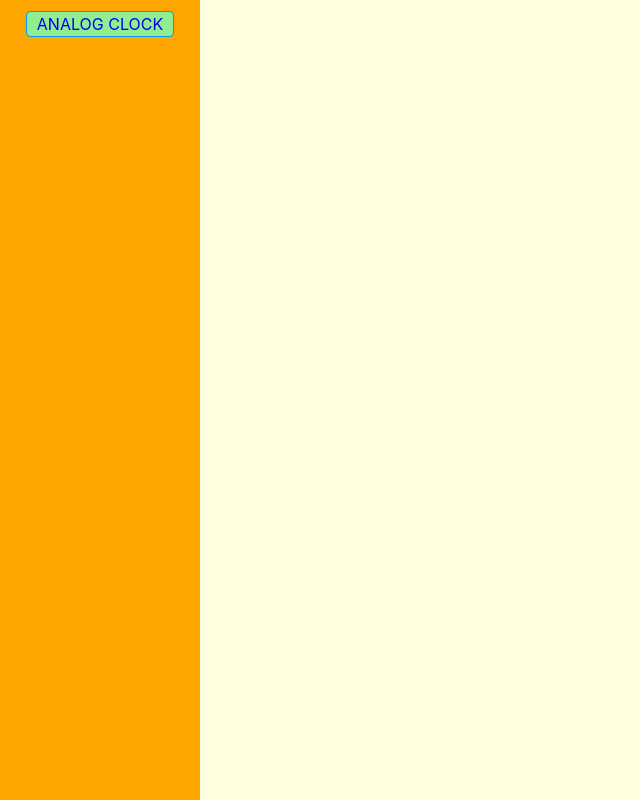
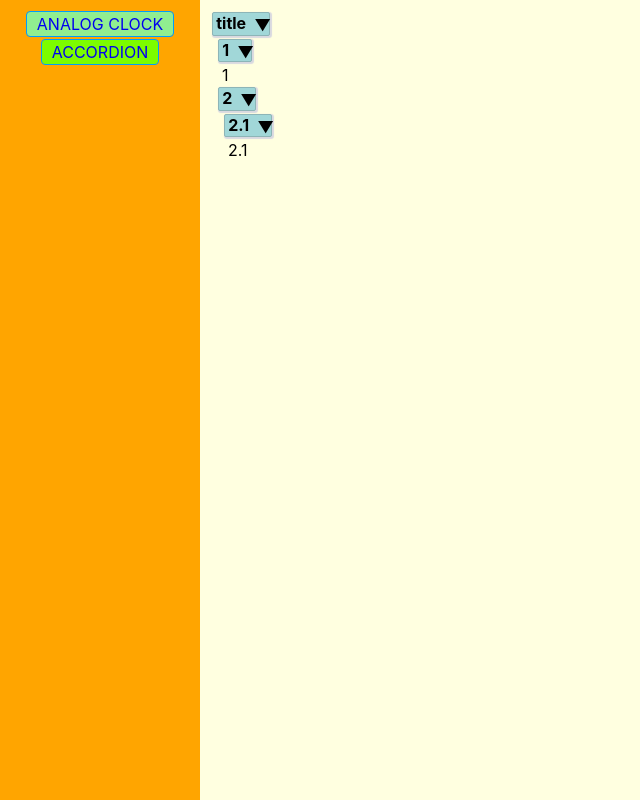
Before and after one commit to SPK80/react-examples, a React (Create React App) app: page /accordion-sample in a window 1280 px wide. Before the commit this address had no page. Shown: the whole page, without its empty margins (0-640 px from the left). Built offline with nearby package versions, Linux system fonts and the light colour scheme.

Commit message:
feat: add Accordion and AccordionSample

```diff
--- a/src/App.tsx
+++ b/src/App.tsx
@@ -3,6 +3,7 @@ import {AnalogClock} from "./components/analogClock/AnalogClock";
 import {Route, Routes} from "react-router-dom";
 import {Navbar} from "./components/navbar/Navbar";
 import s from './App.module.css';
+import {AccordionSample} from "./components/accordion/AccordionSample";
 
 function App() {
     return (
@@ -14,6 +15,7 @@ function App() {
             <div className={s.wrapperContent}>
                 <Routes>
                     <Route path={'analog-clock'} element={<AnalogClock/>}/>
+                    <Route path={'accordion-sample'} element={<AccordionSample/>}/>
                 </Routes>
             </div>
 
--- /dev/null
+++ b/src/components/accordion/Accordion.tsx
@@ -0,0 +1,45 @@
+import React, {ReactNode, useState} from 'react';
+import s from './accordion.module.css'
+
+type AccordionPropsType = {
+    title: ReactNode
+    children?: React.ReactNode
+}
+
+const Accordion: React.FC<AccordionPropsType> =
+    ({
+         title, children
+     }) => {
+        const [collapsed, setCollapsed] = useState(false)
+        const [hiddenChildren, setHiddenChildren] = useState(false)
+
+        function onClickHandler() {
+
+            if (!hiddenChildren) {
+                setCollapsed(true)
+                setTimeout(() => setHiddenChildren(true), 300)
+            } else {
+                setHiddenChildren(false)
+                setTimeout(() => setCollapsed(false), 1)
+            }
+        }
+
+        const headClassName = s.head + (!collapsed ? (' ' + s.active) : '')
+        let childrenClassName = s.children;
+        if (hiddenChildren) childrenClassName += ' ' + s.hidden;
+        if (collapsed) childrenClassName += ' ' + s.collapsed;
+
+        return (
+            <div className={s.accordion}>
+                <div
+                    className={headClassName}
+                    onClick={onClickHandler}
+                >
+                    {title}
+                </div>
+                <div className={childrenClassName}>{children}</div>
+            </div>
+        )
+    }
+
+export default Accordion;
--- /dev/null
+++ b/src/components/accordion/AccordionSample.tsx
@@ -0,0 +1,17 @@
+import React from 'react';
+import Accordion from "./Accordion";
+
+export const AccordionSample = () => (
+    <Accordion title={"title"}>
+        <Accordion title={"1"}>
+            <div>
+                1
+            </div>
+        </Accordion>
+        <Accordion title={2}>
+            <Accordion title={"2.1"}>
+                2.1
+            </Accordion>
+        </Accordion>
+    </Accordion>
+);
--- /dev/null
+++ b/src/components/accordion/accordion.module.css
@@ -0,0 +1,48 @@
+.accordion {
+    margin: 2px;
+}
+
+.head {
+    font-weight: bold;
+    text-align: center;
+    background: #a1d7d8;
+    display: inline-block;
+    padding: 0 1.4em 0.1em 0.2em;
+    border-radius: 2px;
+    border: solid 1px #8db5b7;
+    box-shadow: 1px 1px 1px 1px #d9d9e0;
+    user-select: none;
+}
+
+.head:hover {
+    cursor: pointer;
+}
+
+.head:after {
+    content: "▲";
+    position: absolute;
+    transform: translate(50%, 5%) rotate(90deg);
+    transition-duration: 0.3s;
+}
+
+.head.active:after {
+    content: "▲";
+    position: absolute;
+    transform: translate(50%, 10%) rotate(180deg);
+    transition-duration: 0.3s;
+}
+
+.children {
+    margin: 3px 0 0 4px;
+    transition-duration: 0.3s;
+    opacity: 1;
+}
+
+.collapsed {
+    transition-duration: 0.3s;
+    opacity: 0;
+}
+
+.hidden {
+    display: none;
+}
--- a/src/components/navbar/Navbar.tsx
+++ b/src/components/navbar/Navbar.tsx
@@ -7,9 +7,8 @@ export const Navbar: React.FC = () => {
         navData.isActive ? s.active : s.nav
     return (
         <div className={s.navbar}>
-            <NavLink className={navClassNameGetter} to={'analog-clock'}>
-                Analog Clock
-            </NavLink>
+            <NavLink className={navClassNameGetter} to={'analog-clock'}> Analog Clock </NavLink>
+            <NavLink className={navClassNameGetter} to={'accordion-sample'}> Accordion </NavLink>
         </div>
     )
 }
```
